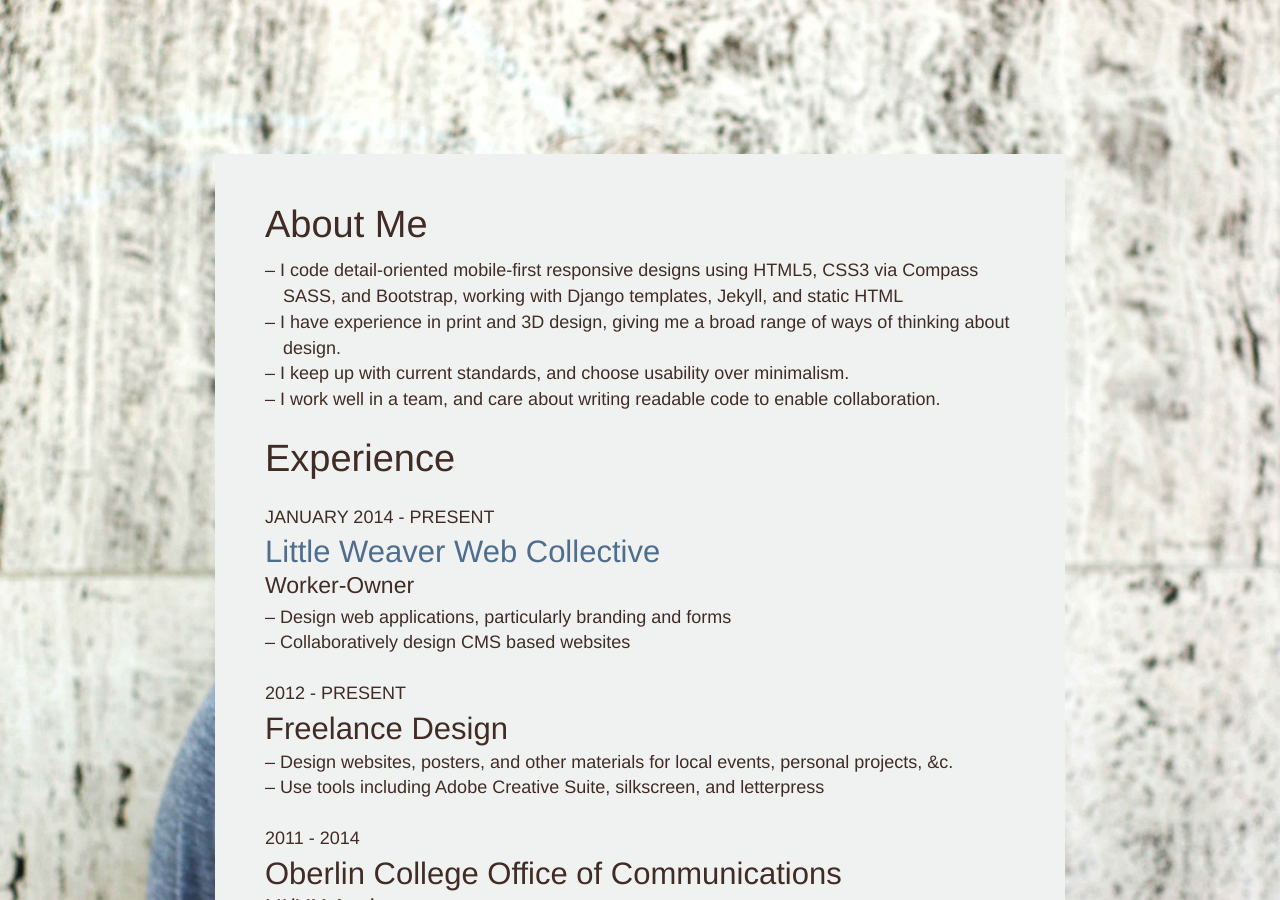
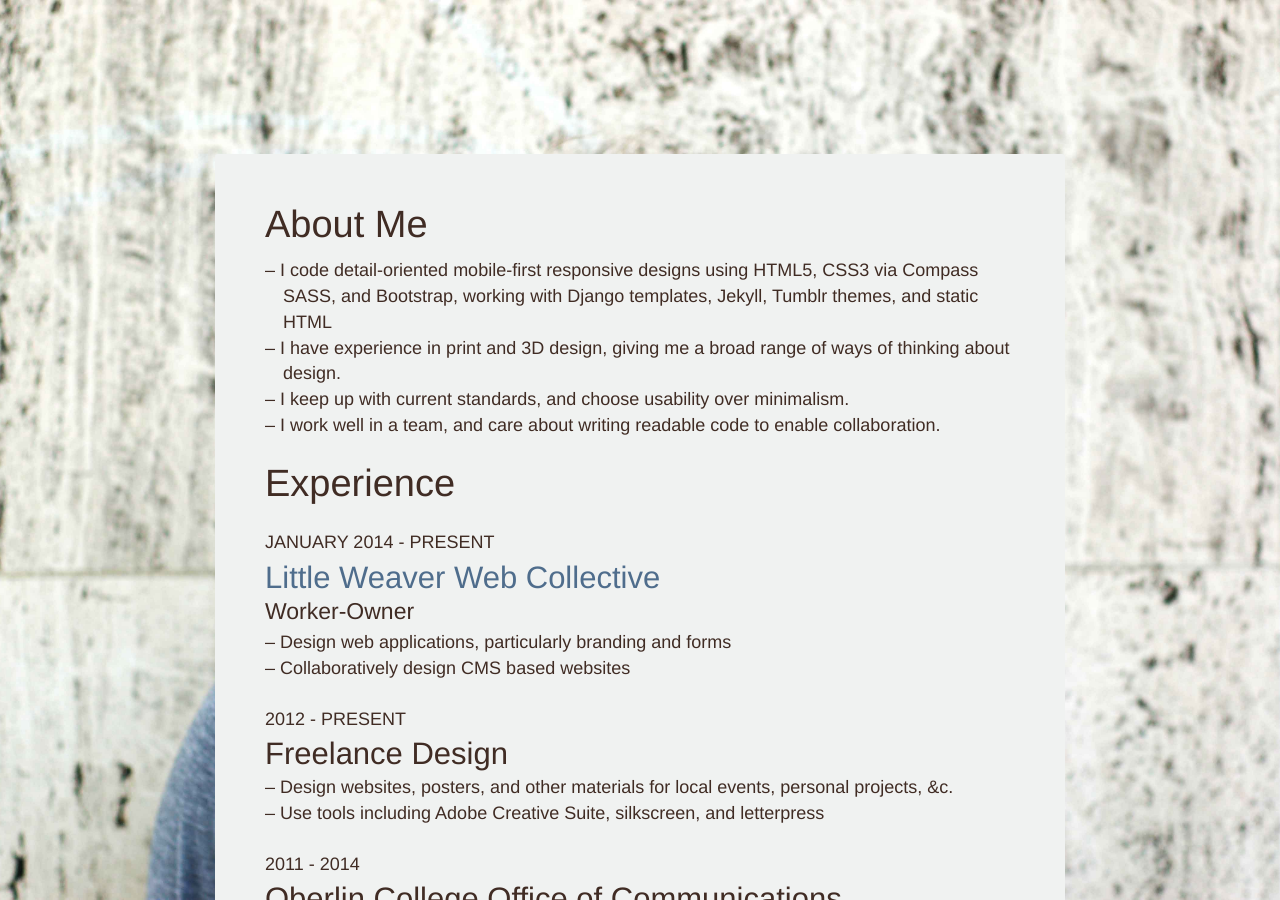
Before and after one commit to nmorduch/nmorduch.github.io, a Jekyll site: the page built from about/index.html, in a window 1280 px wide and 900 px high, scrolled down 436 px. Built offline with Jekyll 4.4.1, drawn with Linux system fonts in a browser that asks for light colours; Markdown is read by kramdown in place of the engine named in the settings.

Commit message:
Update Resume Information

```diff
--- a/_data/resume.yaml
+++ b/_data/resume.yaml
@@ -1,5 +1,5 @@
 why:
-- "I code detail-oriented mobile-first responsive designs using HTML5, CSS3 via Compass SASS, and Bootstrap, working with Django templates, Jekyll, and static HTML "
+- "I code detail-oriented mobile-first responsive designs using HTML5, CSS3 via Compass SASS, and Bootstrap, working with Django templates, Jekyll, Tumblr themes, and static HTML "
 - "I have experience in print and 3D design, giving me a broad range of ways of thinking about design."
 - "I keep up with current standards, and choose usability over minimalism."
 - "I work well in a team, and care about writing readable code to enable collaboration."
@@ -85,7 +85,7 @@ education:
     - Nothing But Treble (a capella group)
     - Oberlin Student Cooperative Association
     - Contra Dance and Swing Dance Clubs
-- name: <a href="https://home.oberlin.edu/">The Philadelphia Center</a>
+- name: <a href="http://tpc.edu/">The Philadelphia Center</a>
   location:
     city: Philadelphia
     state: Pennsylvania
```
